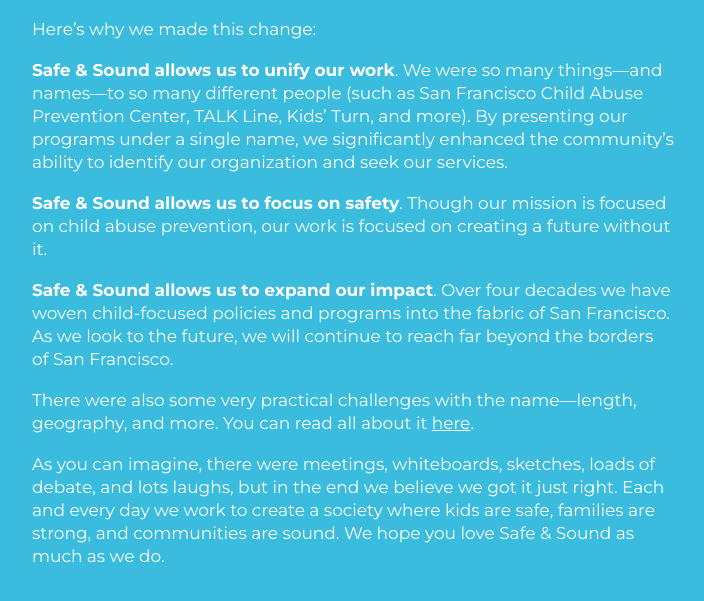
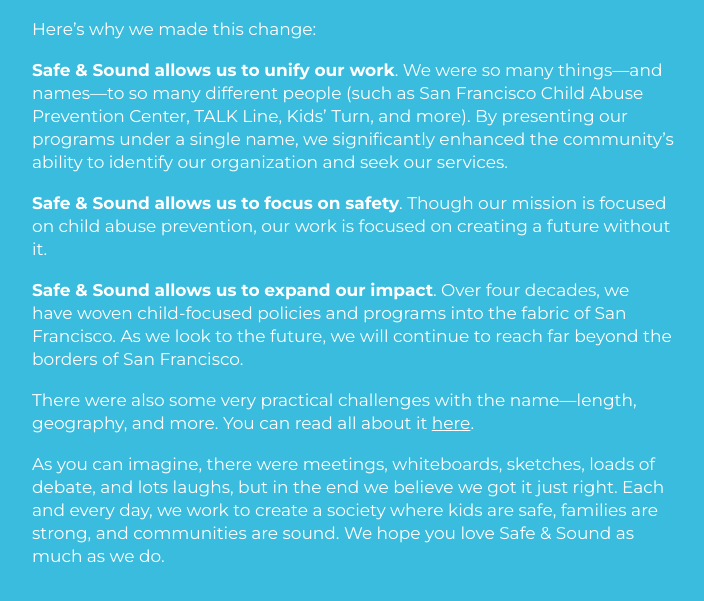
Before and after one commit to SFCAPC/2017, a plain HTML site: page index.html in a window 1280 px wide. Shown: the part 6453-7054 px from the top of the page, without its empty margins (287-991 px from the left). Drawn offline with nearby package versions, Linux system fonts and the light colour scheme; a web font is replaced by a local one.

Commit message:
update safe & sound story

```diff
--- a/index.html
+++ b/index.html
@@ -254,9 +254,9 @@
 						<p>Here’s why we made this change:</p>
 							<p><strong>Safe & Sound allows us to unify our work</strong>. We were so many things&mdash;and names&mdash;to so many different people (such as San Francisco Child Abuse Prevention Center, TALK Line, Kids’ Turn, and more). By presenting our programs under a single name, we significantly enhanced the community’s ability to identify our organization and seek our services.</p>
 							<p><strong>Safe & Sound allows us to focus on safety</strong>. Though our mission is focused on child abuse prevention, our work is focused on creating a future without it.</p>
-							<p><strong>Safe & Sound allows us to expand our impact</strong>. Over four decades we have woven child-focused policies and programs into the fabric of San Francisco. As we look to the future, we will continue to reach far beyond the borders of San Francisco.</p>
+							<p><strong>Safe & Sound allows us to expand our impact</strong>. Over four decades, we have woven child-focused policies and programs into the fabric of San Francisco. As we look to the future, we will continue to reach far beyond the borders of San Francisco.</p>
 							<p>There were also some very practical challenges with the name&mdash;length, geography, and more. You can read all about it <a href="https://safeandsound.org/blog/safe-kids-strong-families-sound-communities/" target="_blank">here</a>.</p>
-						<p>As you can imagine, there were meetings, whiteboards, sketches, loads of debate, and lots laughs, but in the end we believe we got it just right. Each and every day we work to create a society where kids are safe, families are strong, and communities are sound. We hope you love Safe & Sound as much as we do.</p>
+						<p>As you can imagine, there were meetings, whiteboards, sketches, loads of debate, and lots laughs, but in the end we believe we got it just right. Each and every day, we work to create a society where kids are safe, families are strong, and communities are sound. We hope you love Safe & Sound as much as we do.</p>
 					</div>
 					<div class="story__video">
 						<div class="story__video__embedContainer">
```
